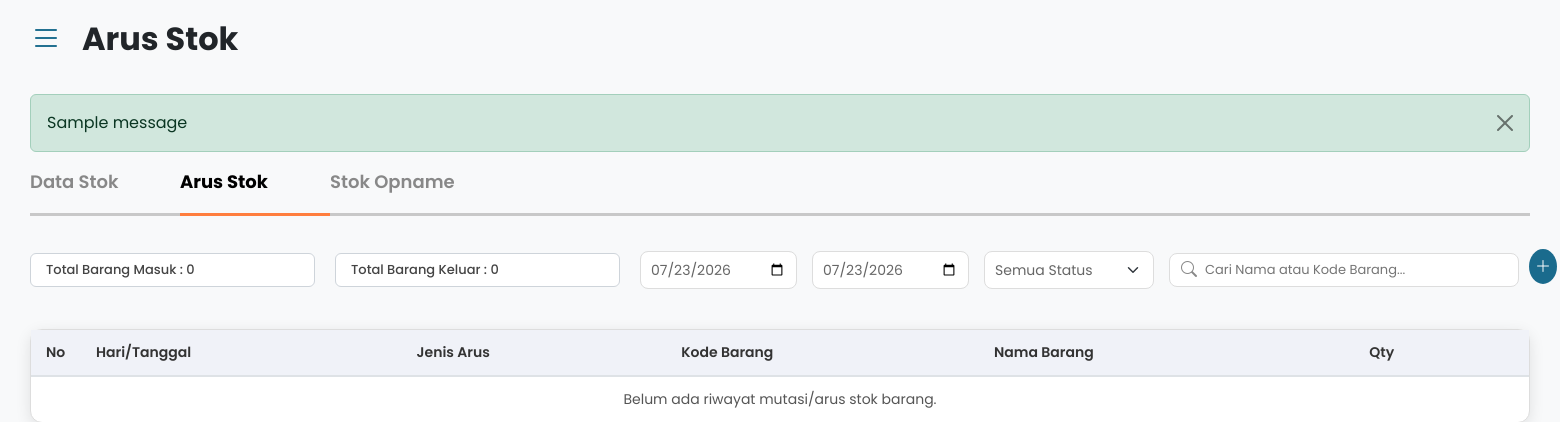
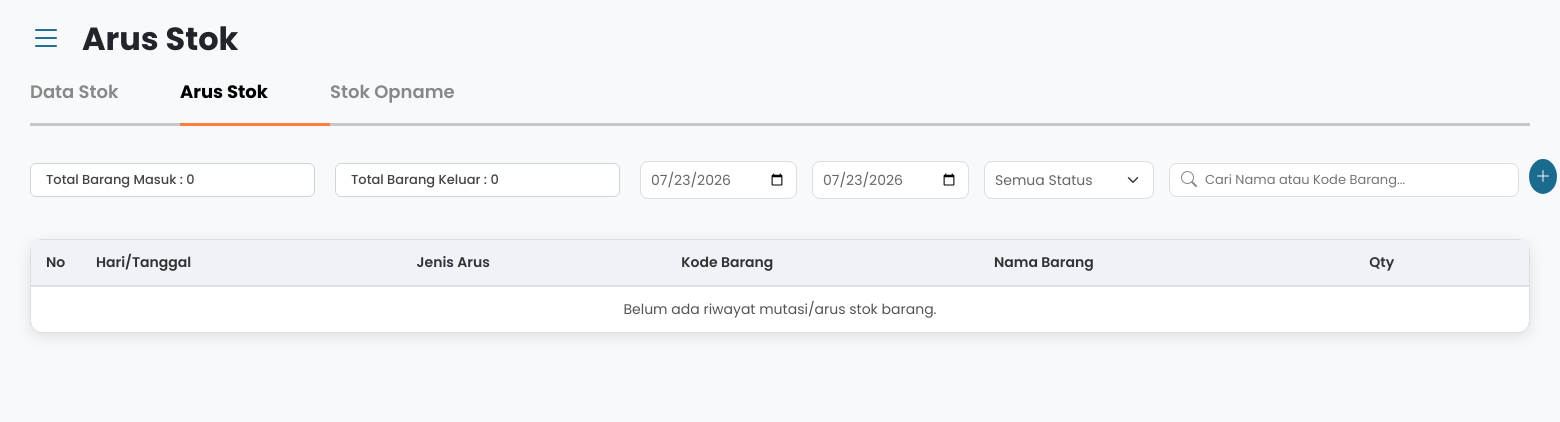
Before and after one commit to olookdev/Software_DSI, a Django app: page /stok/arus/ in a window 1560 px wide. Shown: the part 70-492 px from the top of the page. Run offline with Django 5.2, Linux system fonts and the light colour scheme; tables that the repository leaves empty hold one stand-in row (values such as "Sample post"); one stand-in notice (Sample message) is shown.

Commit message:
menghapus pesan error yang tampil di ui

```diff
--- a/inventory/templates/inventory/base.html
+++ b/inventory/templates/inventory/base.html
@@ -220,16 +220,6 @@
     </nav>
 
     <div id="main-content">
-        {% if messages %}
-        <div class="mt-3">
-            {% for message in messages %}
-            <div class="alert alert-{{ message.tags }} alert-dismissible fade show" role="alert">
-                {{ message }}
-                <button type="button" class="btn-close" data-bs-dismiss="alert" aria-label="Close"></button>
-            </div>
-            {% endfor %}
-        </div>
-        {% endif %}
         {% block content %}
         {% endblock %}
     </div>
```
